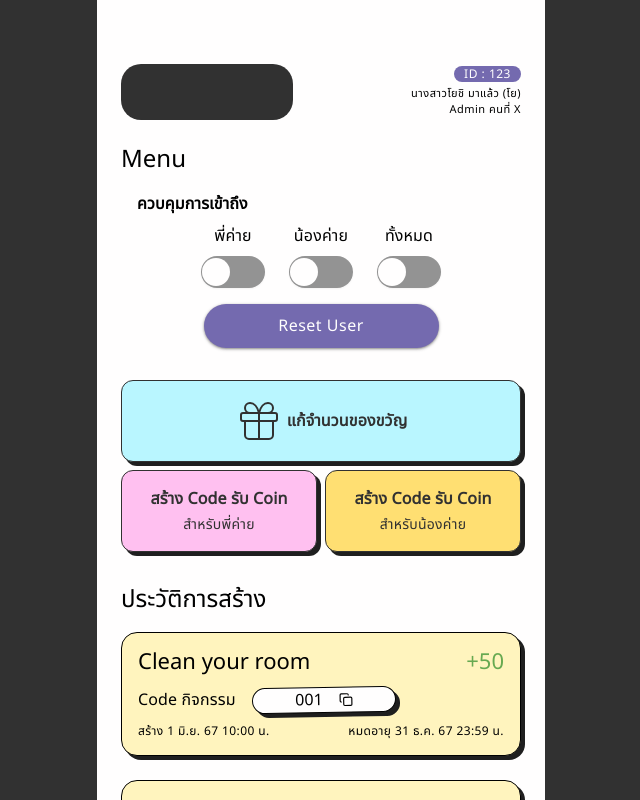
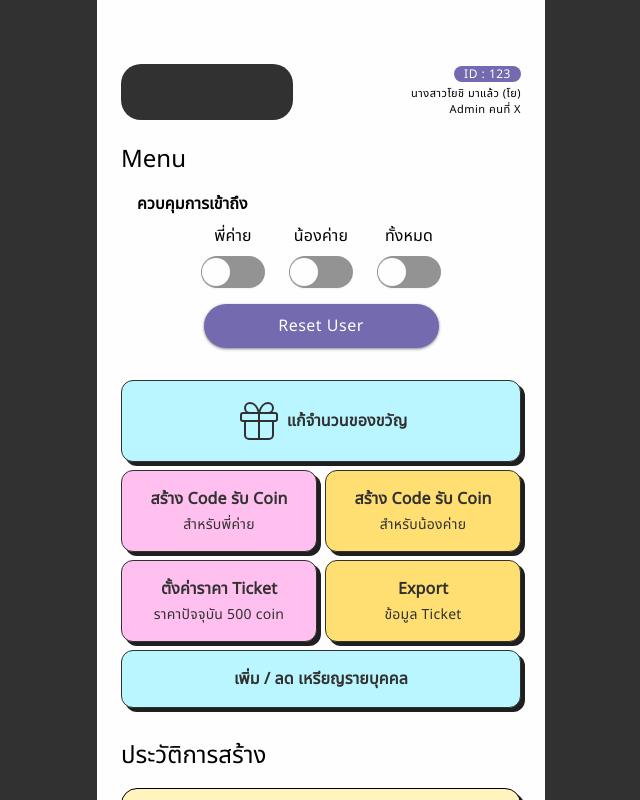
Before and after one commit to isd-sgcu/cucm25-frontend, a React (Vite) app: page /superadmin in a window 1280 px wide. Shown: the whole page, without its empty margins (319-959 px from the left). Built offline with nearby package versions, Linux system fonts and the light colour scheme.

Commit message:
feat: ticket and coin

```diff
--- a/src/components/superadmin/EditButtonGroupSection.tsx
+++ b/src/components/superadmin/EditButtonGroupSection.tsx
@@ -1,13 +1,19 @@
 import { Button } from "@/components/ui/button";
 import { useNavigate } from "react-router-dom";
 import { Gift } from 'lucide-react';
+import { useState, useEffect } from "react";
 
 function EditButtonGroupSection() {
+  const [tickerPrice, setTickerPrice] = useState<number>(0);
   const navigate = useNavigate();
 
   const handleCreateActivityClick = (type: string) => {
     navigate("/superadmin/create-activity/?role=" + type);
   };
+
+  useEffect(() => {
+    setTickerPrice(500);
+  }, [])
 
   return (
     <div className="grid grid-cols-2 gap-2">
@@ -38,6 +44,32 @@ function EditButtonGroupSection() {
         <p className="title-medium-emphasized">สร้าง Code รับ Coin</p>
         <p className="body-medium">สำหรับน้องค่าย</p>
       </Button>
+      <Button
+        size={'custom'}
+        className='w-full col-span-1 h-auto shadow-make-cartoonish body-large border border-black p-4 rounded-xl flex flex-col text-center'
+        onClick={() => { }}
+        color={'light-pink'}
+      >
+        <p className="title-medium-emphasized">ตั้งค่าราคา Ticket</p>
+        <p className="body-medium">ราคาปัจจุบัน {tickerPrice} coin</p>
+      </Button>
+      <Button
+        size={'custom'}
+        className='w-full col-span-1 h-auto shadow-make-cartoonish body-large border border-black p-4 rounded-xl flex flex-col text-center'
+        onClick={() => { }}
+        color={'yellow'}
+      >
+        <p className="title-medium-emphasized">Export</p>
+        <p className="body-medium">ข้อมูล Ticket</p>
+      </Button>
+      <Button
+        size={'custom'}
+        className='w-full h-auto shadow-make-cartoonish body-large col-span-2 border border-black p-4 rounded-xl'
+        onClick={() => { }}
+        color={'light-blue'}
+      >
+        <p className="title-medium-emphasized">เพิ่ม / ลด เหรียญรายบุคคล</p>
+      </Button>
     </div>
   );
 }
```
